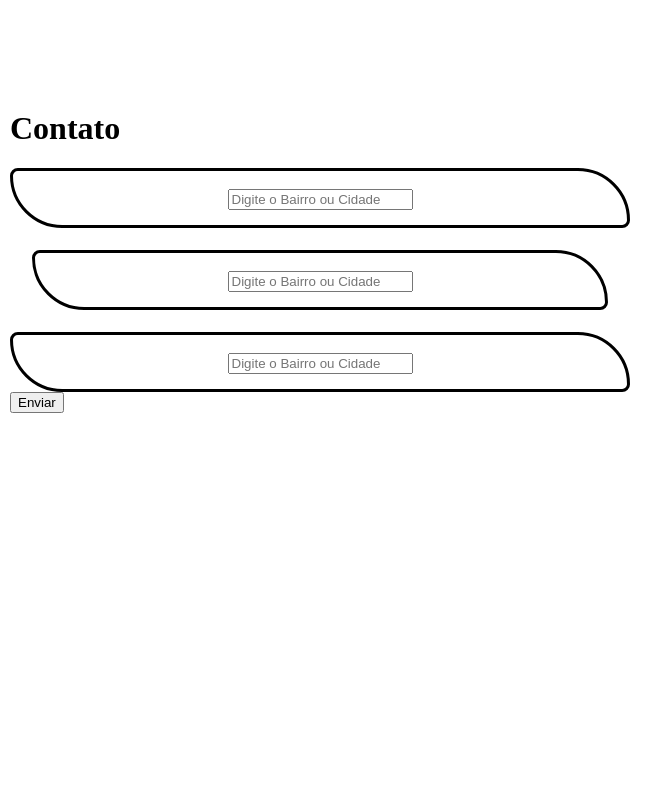
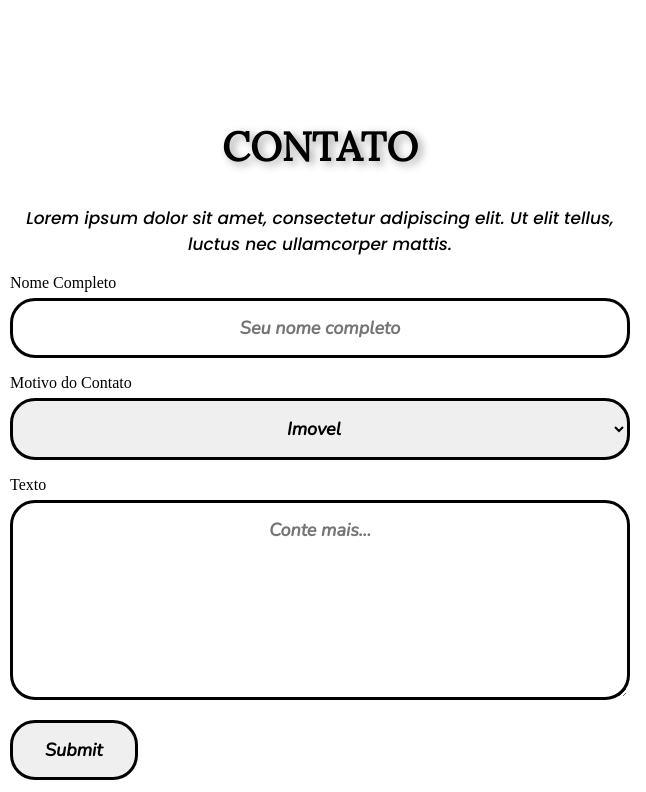
Before and after one commit to BrunoSantosCosta/Imobiliaria, a plain HTML site: page imobiliaria/index.html in a window 1280 px wide. Shown: the part 1758-2550 px from the top of the page, 0-646 px from the left. Before the commit the page ends 2450 px from the top, so only its background shows below. Drawn offline with nearby package versions, Linux system fonts and the light colour scheme.

Commit message:
Add files via upload

```diff
--- a/imobiliaria/css/main.css
+++ b/imobiliaria/css/main.css
@@ -189,7 +189,7 @@ main, .content{
     border: solid;
     color: black;
     padding: 15px 32px;
-    border-radius: 15px  100px;
+    border-radius: 25px;
     text-align: center;
     text-decoration: none;
     display: inline-block;
@@ -284,7 +284,7 @@ main, .content{
     cursor: pointer;
 }
 
-.input-local{
+.local{
     font-family: 'Nunito', sans-serif;
     font-size: 18px;
     font-style: italic;
@@ -327,7 +327,28 @@ main, .content{
     height: 300px;
 }
 
-.campo-nome{
+.col-50 h2{
+    font-family: 'Lora', serif;
+    text-transform: uppercase;
+    font-size: 40px;
+    font-weight: 700;
+    text-shadow: 4px 3px 8px #00000060;
+    text-align: center;
+}
+
+.col-50 p{
+    font-family: 'Poppins', sans-serif;
+    text-align: center;
+    font-size: 17px;
+    font-weight: 500;
+}
+
+input[type=text], select, textarea {
+    width: 100%;
+    padding: 12px;
+    margin-top: 6px;
+    margin-bottom: 16px;
+    resize: vertical;
     font-family: 'Nunito', sans-serif;
     font-size: 18px;
     font-style: italic;
@@ -335,13 +356,14 @@ main, .content{
     border: solid;
     color: black;
     padding: 15px 32px;
-    border-radius: 15px  100px;
+    border-radius: 25px;
     text-align: center;
     text-decoration: none;
+    display: inline-block;
     cursor: pointer;
-}
-.campo-email{
-    margin: 22px;
+  }
+
+  input[type=submit] {
     font-family: 'Nunito', sans-serif;
     font-size: 18px;
     font-style: italic;
@@ -349,21 +371,22 @@ main, .content{
     border: solid;
     color: black;
     padding: 15px 32px;
-    border-radius: 15px  100px;
+    border-radius: 25px;
     text-align: center;
     text-decoration: none;
+    display: inline-block;
     cursor: pointer;
-}
-.campo-msg{
-    font-family: 'Nunito', sans-serif;
-    font-size: 18px;
-    font-style: italic;
-    font-weight: 1000;
-    border: solid;
-    color: black;
-    padding: 15px 32px;
-    border-radius: 15px  100px;
-    text-align: center;
-    text-decoration: none;
-    cursor: pointer;
-}
+  }
+
+
+    .item-4 {
+        grid-column: span 3;
+    }
+
+    /* Grid Item */
+    .item {
+        margin: 5px;
+        background: tomato;
+        text-align: center;
+        font-size: 1.5em;
+    }
--- a/imobiliaria/index.html
+++ b/imobiliaria/index.html
@@ -9,14 +9,14 @@
         <title> Segundo Projeto </title>
     </head>
 <body>
-    <main class="col-100 menu-urls">
+    <main class="col-100 menu-urls" id="inicio-voltar">
         <div class="header-2">
             <div class="menu">
-                <ul>
-                    <li><a href="">Inicio</a></li>
-                    <li><a href="">serviços</a></li>
-                    <li><a href="">Encontre</a></li>
-                    <li><a href="">Contato</a></li>
+                <ul class="nav">
+                    <li><a href="#inicio-voltar">Inicio</a></li>
+                    <li><a href="#serviços-voltar">serviços</a></li>
+                    <li><a href="#encontre-voltar">Encontre</a></li>
+                    <li><a href="#contato-voltar">Contato</a></li>
                 </ul>
             </div>
             <div class="busca">
@@ -36,7 +36,7 @@
                     </div>
                 </div>
         </div>
-        <div class="col-100 serviços">
+        <div class="col-100 serviços" id="serviços-voltar">
             <div class="titulo">
                 <h3>LOREM IPSUM ALIQUAM</h3>
             </div>
@@ -62,7 +62,7 @@
                 <button class="botao"> Saiba Mais</button>
             </div>
         </div>
-        <div class="col-100 encontre">
+        <div class="col-100 encontre" id="encontre-voltar">
             <div class="encontre-imovel">
                 <h1>Encontre seu imóvel</h1>
                 <form class="formulario">
@@ -84,7 +84,7 @@
                     </select>
                 </div>
                 <div>
-                    <input class="input-local" type="text" name="nome" value="" placeholder="Digite o Bairro ou Cidade">
+                    <input class="local" type="text" placeholder="Digite o Bairro ou Cidade">
                 </div>
                 <div>
                     <button type="submit" class="button2">BUSCAR</button>
@@ -94,33 +94,48 @@
 
             </div>
         </div>
-        <div class="col-100 contato">
+        <div class="col-100 contato" id="contato-voltar">
             <div class="col-50">
-                    <h1>Contato</h1>
-                    <form>
-                        <div class="campo-nome">
-                            <input type="text" name="nome" value="" placeholder="Digite o Bairro ou Cidade">
-                        </div>
-                        <div class="campo-email">
-                            <input  type="text" name="nome" value="" placeholder="Digite o Bairro ou Cidade">
-                        </div>
-                        <div class="campo-msg">
-                            <input  type="text" name="nome" value="" placeholder="Digite o Bairro ou Cidade">
-                        </div>
-                        <button  type="submit" class="botton-form"> Enviar</button>
-                    </form>
 
+                <h2>Contato</h2>
+                <p>Lorem ipsum dolor sit amet, consectetur adipiscing elit. Ut elit tellus, luctus nec ullamcorper mattis.</p>
+
+                <div>
+                  <form>
+                  <div>
+                      <label>Nome Completo</label>
+                    <div>
+                      <input type="text" placeholder="Seu nome completo">
+                    </div>
+                  </div>
+                  <div>
+                      <label">Motivo do Contato</label>
+                    <div>
+                      <select>
+                        <option value="imovel">Imovel</option>
+                        <option value="sujestão">Sujestão</option>
+                        <option value="reclamação">Reclamação</option>
+                      </select>
+                    </div>
+                  </div>
+                  <div>
+                      <label>Texto</label>
+                    <div>
+                      <textarea id="subject" name="subject" placeholder="Conte mais..." style="height:200px"></textarea>
+                    </div>
+                  </div>
+                  <div >
+                    <input type="submit" value="Submit">
+                  </div>
+                  </form>
+                </div>
             </div>
-
                         <div class="col-50">
-                        <iframe src="https://www.google.com/maps/embed?pb=!1m18!1m12!1m3!1d101408.21722940248!2d-122.15130702796334!3d37.41331444145766!2m3!1f0!2f0!3f0!3m2!1i1024!2i768!4f13.1!3m3!1m2!1s0x808fba02425dad8f%3A0x6c296c66619367e0!2sGoogleplex!5e0!3m2!1sen!2sbr!4v1616551588763!5m2!1sen!2sbr" width="800" height="600" style="border:0;" allowfullscreen="" loading="lazy">
+                        <iframe src="https://www.google.com/maps/embed?pb=!1m18!1m12!1m3!1d101408.21722940248!2d-122.15130702796334!3d37.41331444145766!2m3!1f0!2f0!3f0!3m2!1i1024!2i768!4f13.1!3m3!1m2!1s0x808fba02425dad8f%3A0x6c296c66619367e0!2sGoogleplex!5e0!3m2!1sen!2sbr!4v1616551588763!5m2!1sen!2sbr" width="800" height="700" style="border:0;" allowfullscreen="" loading="lazy">
                         </iframe>
                          </div>
-
-
-        </div>
-
-
+    </div>
     </main>
+    <script src="js/js.js"></script>
     </body>
 </html>
--- /dev/null
+++ b/imobiliaria/js/js.js
@@ -0,0 +1,16 @@
+const  menuItens = document.querySelectorAll ('.nav a')
+
+menuItens.forEach(item => {
+    item.addEventListener('click', scrollToIdOnclick)
+})
+function scrollToIdOnclick(event){
+    event.preventDefault();
+    const element = event.target
+    const id = element.getAttribute('href');
+    const to = document.querySelector(id).offsetTop
+
+    window.scroll({
+        top: to,
+        behavior: "smooth",
+    })
+}
```
